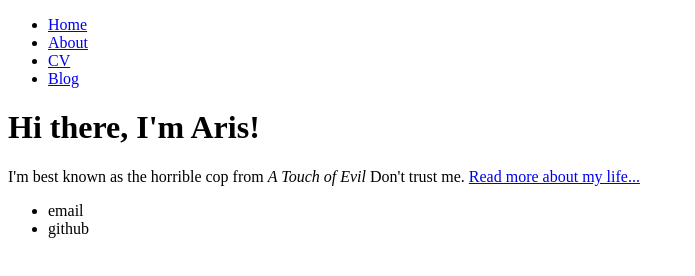
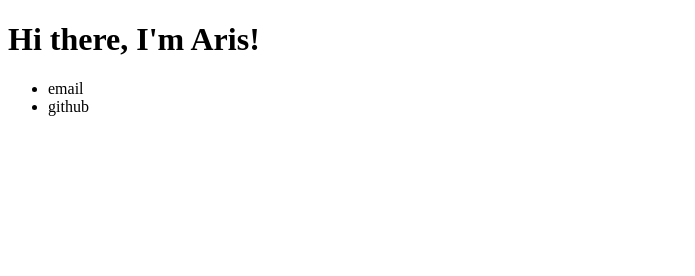
Before and after one commit to ArisAnagnos/arisAnagnos.github.io, a plain HTML site: page index.html in a window 1280 px wide. Shown: the whole page, without its empty margins (0-695 px from the left). Drawn offline with Linux system fonts and the light colour scheme.

Commit message:
Update index.html

```diff
--- a/index.html
+++ b/index.html
@@ -4,18 +4,9 @@
 		<title>Horrible Cop</title>
 	</head>
 	<body>
-		<nav>
-    		<ul>
-        		<li><a href="/">Home</a></li>
-	        	<li><a href="/about">About</a></li>
-        		<li><a href="/cv">CV</a></li>
-        		<li><a href="/blog">Blog</a></li>
-    		</ul>
-		</nav>
 		<div class="container">
     		<div class="blurb">
         		<h1>Hi there, I'm Aris!</h1>
-				<p>I'm best known as the horrible cop from <em>A Touch of Evil</em> Don't trust me. <a href="/about">Read more about my life...</a></p>
     		</div><!-- /.blurb -->
 		</div><!-- /.container -->
 		<footer>
```
